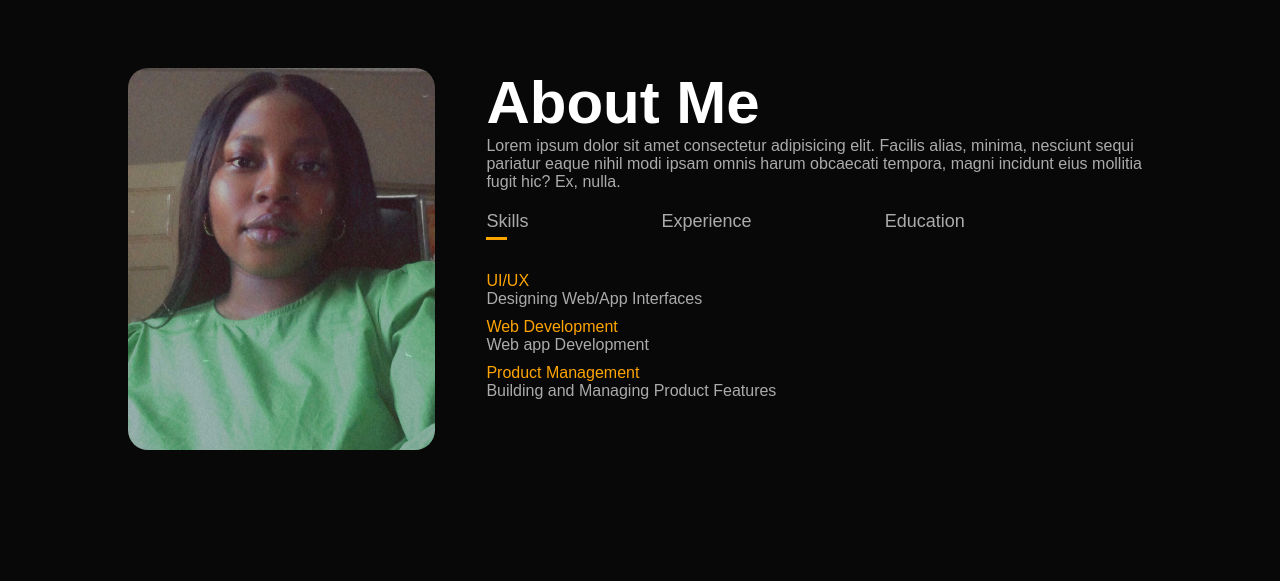
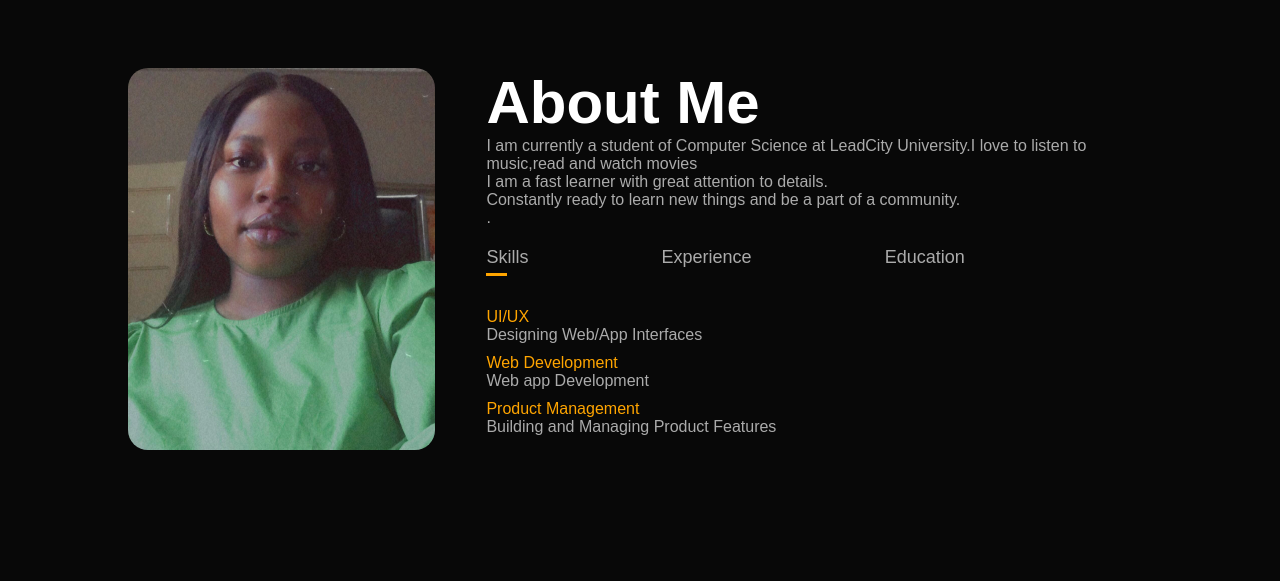
Before and after one commit to mutiatt/portfolio.github.io, a plain HTML site: page index.html in a window 1280 px wide. Shown: the part 822-1403 px from the top of the page. Drawn offline with Linux system fonts and the light colour scheme.

Commit message:
Update index.html

```diff
--- a/index.html
+++ b/index.html
@@ -40,7 +40,9 @@
             </div>
             <div class="about-col-2">
                 <h1 class="sub-title">About Me</h1>
-                <p>Lorem ipsum dolor sit amet consectetur adipisicing elit. Facilis alias, minima, nesciunt sequi pariatur eaque nihil modi ipsam omnis harum obcaecati tempora, magni incidunt eius mollitia fugit hic? Ex, nulla.</p>
+                <p>I am currently a student of Computer Science at LeadCity University.I love to listen to music,read and watch movies</p>
+                <p>I am a fast learner with great attention to details.</p>
+                <p>Constantly ready to learn new things and be a part of a community.</p>.</p>
 
                 <div class="tab-titles">
                     <p class="tab-links active-link" onclick="opentab('skills')">Skills</p>
```
